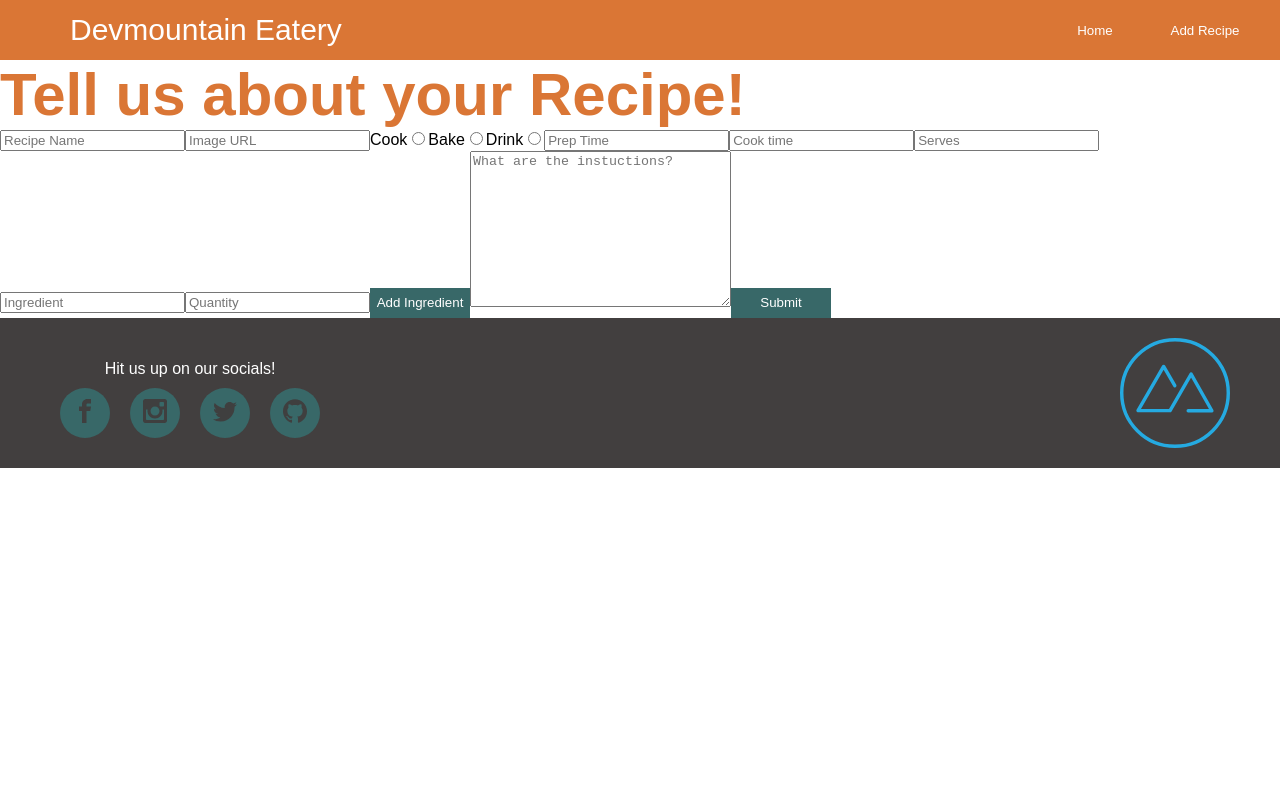
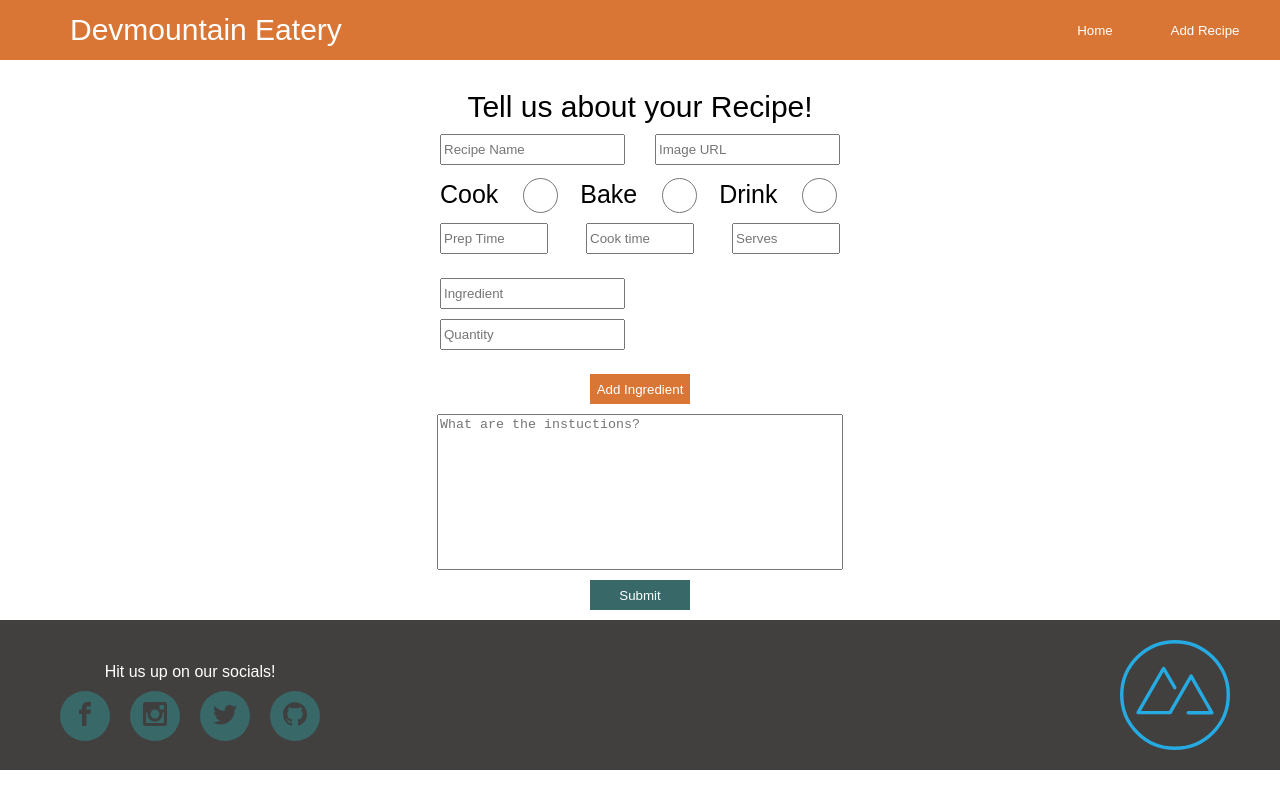
Before and after one commit to FrozenArrow73/react-proj-3, a React (Create React App) app: page /newRecipe in a window 1280 px wide. Built offline with nearby package versions, Linux system fonts and the light colour scheme.

Commit message:
added styling to new recipe screen

```diff
--- a/src/App.css
+++ b/src/App.css
@@ -202,3 +202,73 @@ h2 {
 	font-size: 30px;
 	margin: 20px;
 }
+
+/* ------------------------------------------Form Page ---------------------------------------------- */
+.form-section {
+	display: flex;
+	flex-direction: column;
+	align-items: center;
+	gap: 10px;
+	margin-top: 30px;
+	margin-bottom: 10px;
+}
+
+form {
+	display: flex;
+	flex-direction: column;
+	align-items: center;
+	gap: 10px;
+	width: 400px;
+}
+
+.row {
+	width: 100%;
+	display: flex;
+	flex-direction: row;
+	align-items: center;
+	justify-content: space-between;
+
+}
+.column {
+	display: flex;
+	flex-direction: column;
+	gap: 10px;
+
+}
+.ingredient-list {
+	min-width: 160px;
+	min-height: 100px;
+}
+
+.form-label {
+	color: black;
+	font-size: 30px;
+	font-weight: 100;
+	text-align: center;
+}
+.row-1-input{
+height: 25px;
+}
+.row-2-input{
+height: 35px;
+width: 35px;
+}
+.row-2-label{
+font-size: 25px;
+}
+.row-3-input{
+	height: 25px;
+	width: 100px;
+}
+.row-4-input{
+	height: 25px;
+}
+
+.orange-btn {
+	background-color: #DA7635;
+}
+
+.text-area {
+	width: 400px;
+	resize: none;
+}
--- a/src/components/newRecipeComponents/NewRecipeScreen.jsx
+++ b/src/components/newRecipeComponents/NewRecipeScreen.jsx
@@ -14,6 +14,9 @@ const NewRecipeScreen = () => {
 
   }
 
+  const ingredientDisplay = ingredients.map((ingredientQuantity) => {
+    return <li>{ingredientQuantity.quantity} {ingredientQuantity.name}</li>
+  })
   const initialValues = {
     type: "",
     recipeName: "",
@@ -35,24 +38,37 @@ const onSubmit = (values, {resetForm}) => {
 const formik = useFormik({initialValues: initialValues, onSubmit: onSubmit})
 
   return (
-    <section>
-      <h1>Tell us about your Recipe!</h1>
+    <section className="form-section">
+      <h1 className="form-label">Tell us about your Recipe!</h1>
       <form onSubmit={formik.handleSubmit}>
-        <input type="text" name="recipeName" placeholder="Recipe Name" value={formik.values.recipeName} onChange={formik.handleChange}/>
-        <input type="text" name="imageURL" placeholder="Image URL" value={formik.values.imageURL} onChange={formik.handleChange}/>
-        <label htmlFor="cook">Cook</label>
-        <input type="radio" name="type" id="cook" value="Cook" onChange={formik.handleChange}/>
-        <label htmlFor="bake">Bake</label>
-        <input type="radio" name="type" id="bake" value="Bake" onChange={formik.handleChange}/>
-        <label htmlFor="drink">Drink</label>
-        <input type="radio" name="type" id="drink" value="Drink" onChange={formik.handleChange}/>
-        <input type="text" name="prepTime" placeholder="Prep Time" value={formik.values.prepTime} onChange={formik.handleChange}/>
-        <input type="text" name="cookTime" placeholder="Cook time" value={formik.values.cookTime} onChange={formik.handleChange}/>
-        <input type="text" name="serves" placeholder="Serves" value={formik.values.serves} onChange={formik.handleChange}/>
-        <input type="text" placeholder="Ingredient" value={name} onChange={(event) => {setName(event.target.value)}}/>
-        <input type="text" placeholder="Quantity" value={quantity} onChange={(event) => {setQuantity(event.target.value)}}/>
-        <button type="button" onClick={addIngredients}>Add Ingredient</button>
-        <textarea cols="30" rows="10" name="instructions" placeholder="What are the instuctions?" value={formik.values.instructions} onChange={formik.handleChange}/>
+        <div className="row">
+          <input className="row-1-input" type="text" name="recipeName" placeholder="Recipe Name" value={formik.values.recipeName} onChange={formik.handleChange}/>
+          <input className="row-1-input" type="text" name="imageURL" placeholder="Image URL" value={formik.values.imageURL} onChange={formik.handleChange}/>
+        </div>
+        <div className="row">
+          <label className="row-2-label" htmlFor="cook">Cook</label>
+          <input className="row-2-input" type="radio" name="type" id="cook" value="Cook" onChange={formik.handleChange}/>
+          <label className="row-2-label" htmlFor="bake">Bake</label>
+          <input className="row-2-input" type="radio" name="type" id="bake" value="Bake" onChange={formik.handleChange}/>
+          <label className="row-2-label" htmlFor="drink">Drink</label>
+          <input className="row-2-input" type="radio" name="type" id="drink" value="Drink" onChange={formik.handleChange}/>
+        </div>
+        <div className="row">
+          <input className="row-3-input" type="text" name="prepTime" placeholder="Prep Time" value={formik.values.prepTime} onChange={formik.handleChange}/>
+          <input className="row-3-input" type="text" name="cookTime" placeholder="Cook time" value={formik.values.cookTime} onChange={formik.handleChange}/>
+          <input className="row-3-input" type="text" name="serves" placeholder="Serves" value={formik.values.serves} onChange={formik.handleChange}/>
+        </div>
+        <div className="row">
+          <div className="column">
+            <input className="row-4-input" type="text" placeholder="Ingredient" value={name} onChange={(event) => {setName(event.target.value)}}/>
+            <input className="row-4-input" type="text" placeholder="Quantity" value={quantity} onChange={(event) => {setQuantity(event.target.value)}}/>
+          </div>
+          <ul className="column ingredient-list">
+            {ingredientDisplay}
+          </ul>
+        </div>
+        <button className="orange-btn" type="button" onClick={addIngredients}>Add Ingredient</button>
+        <textarea className="text-area" cols="30" rows="10" name="instructions" placeholder="What are the instuctions?" value={formik.values.instructions} onChange={formik.handleChange}/>
         <button type="submit">Submit</button>
 
       </form>
```
